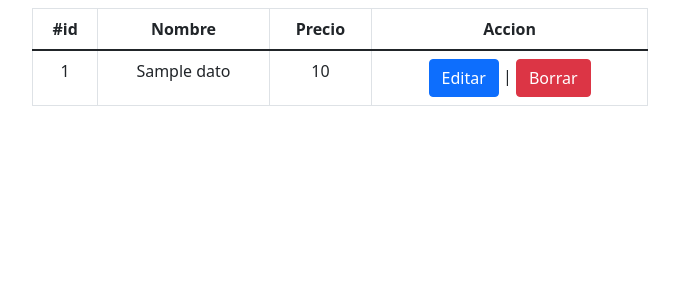
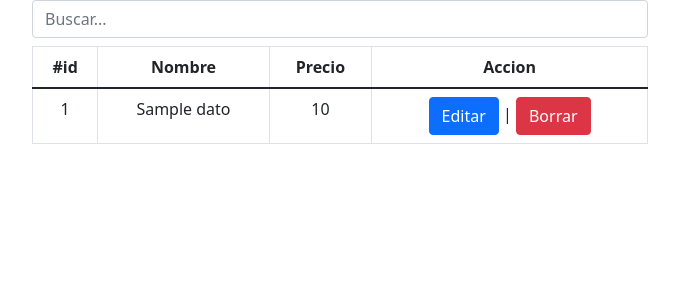
Before and after one commit to Adrian-Coder97/modal-crud-ajax-php, a PHP site: page / in a window 1280 px wide. Shown: the part 56-356 px from the top of the page, without its empty margins (300-979 px from the left). Run offline with PHP 8.4, Linux system fonts and the light colour scheme; tables that the repository leaves empty or names only in its code hold one stand-in row (values such as "Sample post"); some libraries are stand-ins or nearby versions.

Commit message:
busqueda completada

```diff
--- a/conexion.php
+++ b/conexion.php
@@ -57,7 +57,16 @@ if (isset($_GET["actualizar"])) {
     echo json_encode(["success" => 1]);
     exit();
 }
-
+// ************************************ BUSCAR ************************************
+if (isset($_GET["buscar"])) {
+    $texto = $_GET["buscar"];
+    $sql_leer = "SELECT * FROM `datos` WHERE `nombre` LIKE '%{$texto}%';";
+    $gsent = $pdo->prepare($sql_leer);
+    $gsent->execute();
+    $lista = $gsent->fetchAll(PDO::FETCH_ASSOC);
+    echo json_encode($lista);
+    exit();
+}
 // ************************************ Leer ************************************
 $sql_leer = "SELECT * FROM datos";
 $gsent = $pdo->prepare($sql_leer);
--- a/index.php
+++ b/index.php
@@ -51,6 +51,10 @@
                 </div>
             </div>
             <div class="col-6">
+                <!-- ************************************ BUSQUEDA ************************************-->
+                <form>
+                    <input oninput="buscar()" id="inputBuscar" class="form-control" type="text" placeholder="Buscar...">
+                </form>
                 <!-- ************************************ TABLE ************************************-->
                 <table class="table table-bordered mt-2">
                     <thead>
--- a/js/app.js
+++ b/js/app.js
@@ -1,5 +1,3 @@
-
-
 // ************************************ Insertar ************************************
 $("#btnEnviar").click(function () {
     insertar();
@@ -97,14 +95,42 @@ function editar() {
 // ************************************ Toast ************************************
 var option = {
     animation: true,
-    delay: 2000
+    delay: 4000
 }
 function tostear(mensaje) {
-    $toast = '<div id="tostada" class="toast" role="alert" aria-live="assertive" aria-atomic="true"><div class="toast-header"><strong class="me-auto">Exito</strong><small class="text-muted">Ahora</small><button type="button" class="btn-close" data-bs-dismiss="toast" aria-label="Close"></button></div><div class="toast-body">' + mensaje + ' </div></div>';
-    $("#toastContainer").append($toast)
+    $toast = '<div id="tostada" class="toast" role="alert" aria-live="assertive" aria-atomic="true"><div class="toast-header bg-primary text-white"><strong class="me-auto">Exito</strong><small>Ahora</small><button type="button" class="btn-close" data-bs-dismiss="toast" aria-label="Close"></button></div><div class="toast-body">' + mensaje + ' </div></div>';
+    $("#toastContainer").append($toast);
     var tostadas = document.querySelectorAll("#tostada");
     var ultimaTostada = tostadas[tostadas.length - 1];
-    var toastElement = new bootstrap.Toast(ultimaTostada, option)
+    var toastElement = new bootstrap.Toast(ultimaTostada, option);
     toastElement.show();
     mensaje = "";
 }
+
+// ************************************ Busqueda ************************************
+
+function buscar() {
+    var texto = $("#inputBuscar").val()
+    if (texto == "") {//si no hay nada en el input volvemos a mostrar todo
+        consultar();
+    } else {
+        $('#tabla').empty();
+        $.getJSON("conexion.php?buscar=" + texto, function (registros) {//jqgetjson
+            //console.log(registros);
+            var cosas = [];
+            $.each(registros, function (llave, valor) {
+                if (llave >= 0) {
+                    var template = "<tr class='text-center'>";
+                    template += "<td>" + valor.id + "</td>";
+                    template += "<td>" + valor.nombre + "</td>";
+                    template += "<td>" + valor.precio + "</td>";
+                    template += '<td> <button id="btnEditar" type="button" class="btn btn-primary" onclick="seleccionar(' + valor.id + ')" data-bs-toggle="modal" data-bs-target="#exampleModal1">Editar</button> | ';
+                    template += '<input class="btn btn-danger" type="button" onclick="borrar(' + valor.id + ')" value="Borrar" > </td>';
+                    template += "</tr>";
+                    cosas.push(template);
+                }
+            })
+            $('#tabla').append(cosas.join(""));
+        });
+    }
+}
--- a/partials/navbar.php
+++ b/partials/navbar.php
@@ -3,5 +3,5 @@
        <a class="btn btn-primary" data-bs-toggle="offcanvas" href="#offcanvasExample" role="button" aria-controls="offcanvasExample" style="background-color: white; color: black;">
            <i class="fas fa-bars"></i>
        </a>
-       <a class="navbar-brand" href="index.html">Proyecto </a>
+       <a class="navbar-brand" href="index.php">Proyecto </a>
    </nav>
```
